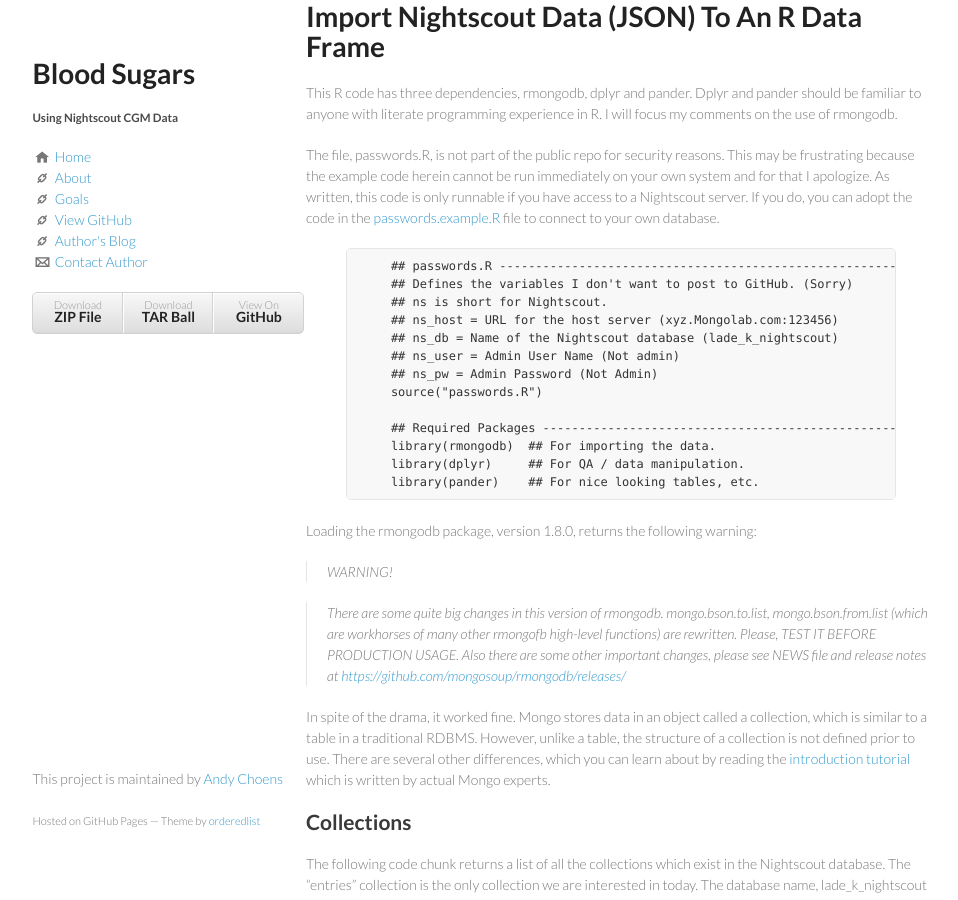
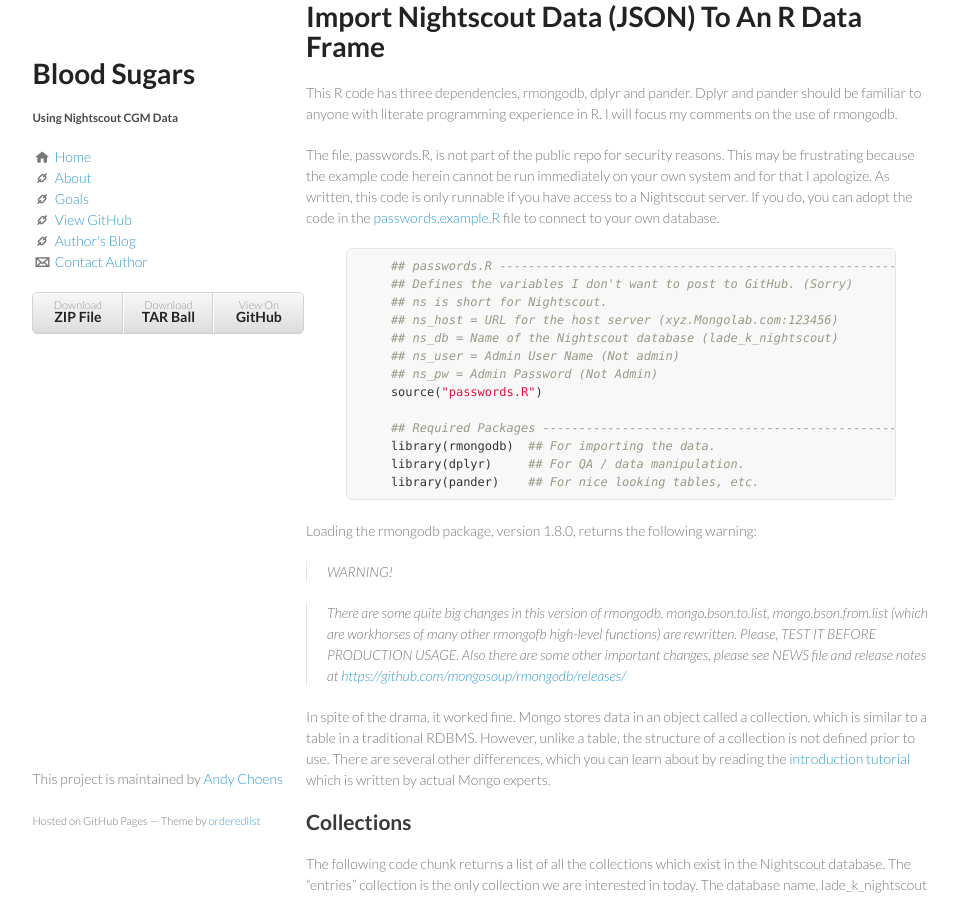
Before and after one commit to Choens/blood-sugars, a Jekyll site: the page built from _posts/2015-07-29-Get-CGM-Data.md, in a window 1280 px wide and 900 px high, scrolled down 1535 px. Shown: the whole window, without its empty margins (142-1100 px from the left). Built offline with Jekyll 4.4.1, drawn with Linux system fonts in a browser that asks for light colours; comment, search, counter and statistics services are not loaded.

Commit message:
Adds my the syntax.css stylesheet.

```diff
--- a/_layouts/default.html
+++ b/_layouts/default.html
@@ -8,6 +8,7 @@
 
         <link rel="stylesheet" href="https://choens.github.io/blood-sugars/stylesheets/styles.css">
         <link rel="stylesheet" href="https://choens.github.io/blood-sugars/stylesheets/github-light.css">
+        <link rel="stylesheet" href="https://choens.github.io/blood-sugars/stylesheets/syntax.css">
         <meta name="viewport" content="width=device-width, initial-scale=1, user-scalable=no">
         <meta name="description" content="{{site.description}}"/>
         <meta name="author" content="{{site.author}}"/>
```
